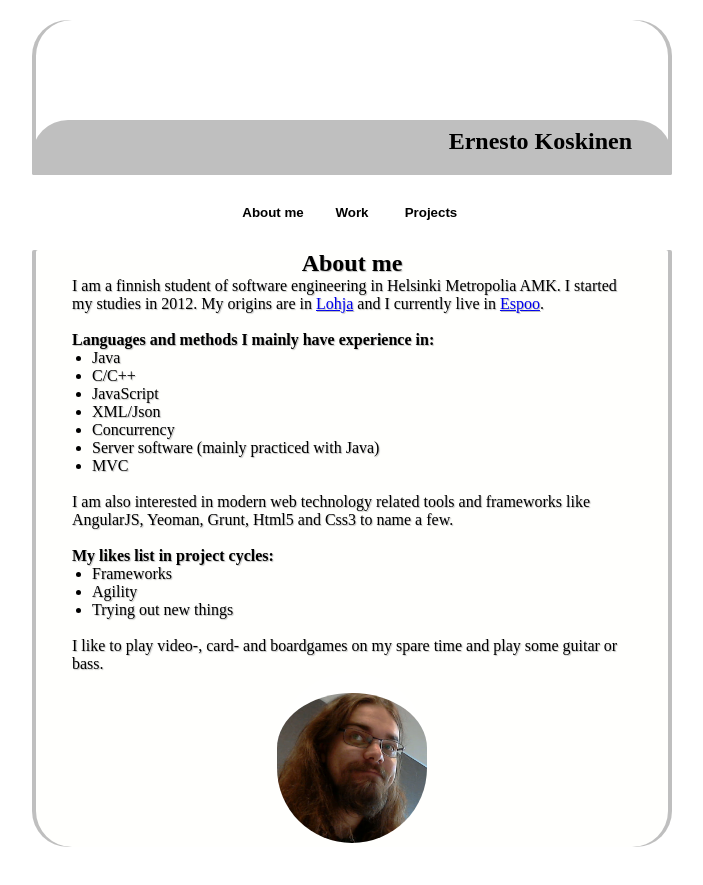
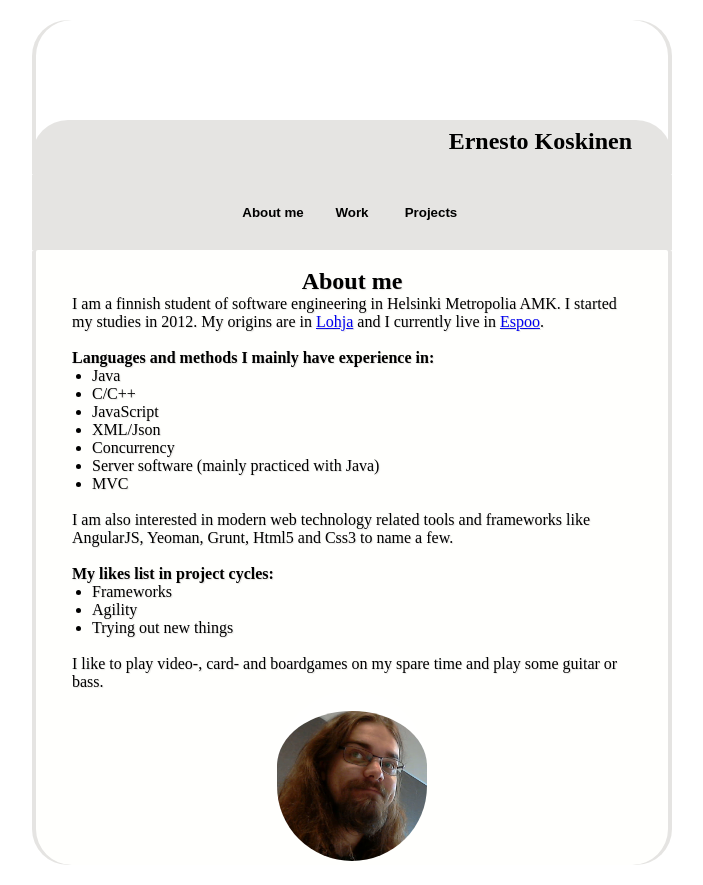
Before and after one commit to gjogre/curriculum, a website: page app/index.html in a window 1280 px wide. Shown: the whole page, without its empty margins (288-991 px from the left). Drawn offline with Linux system fonts and the light colour scheme; files that its build step writes are made by us from their sources; files whose address does not match are found by name; a web font is replaced by a local one.

Commit message:
colortweak

```diff
--- a/app/index.html
+++ b/app/index.html
@@ -32,14 +32,16 @@
       </div>
     </header>
 
-    <div class="centered" ng-controller="MainCtrl">
+    <div class="grayBox" ng-controller="MainCtrl">
       <p><button class="myButton" ng-click="changeView('about')">About me</button>
       <button class="myButton" ng-click="changeView('work')">Work</button>
       <button class="myButton" ng-click="changeView('projects')">Projects</button></p>
     </div>
     <!-- Contents frame-->
     <div class="contents">
+      <br>
       <div ng-view class="animation"></div>
+
     </div>
     <!-- Google Analytics: change UA-XXXXX-X to be your site's ID -->
      <script>
--- a/app/styles/main.css
+++ b/app/styles/main.css
@@ -15,7 +15,7 @@ body {
   margin-right: auto;
   background-color: #FFFFFF
   color:#000000;
-  text-shadow: 1px 1px 1px #BFBFBF;
+  text-shadow: 1px 1px 1px #E5E4E2;
   /*font-family: 'PT Serif Caption', serif;*/
 }
 
@@ -32,10 +32,10 @@ article {
 
 header {
   box-shadow:
-    inset 4px 0px 0px #BFBFBF,
-    inset -4px 0px 0px #BFBFBF,
+    inset 4px 0px 0px #E5E4E2,
+    inset -4px 0px 0px #E5E4E2,
     inset 0 100px 0 #FFFFFF,
-    inset 0 -70px 0 #BFBFBF;
+    inset 0 -70px 0 #E5E4E2;
 
       border-radius: 36px 36px 2px 2px;
       padding-left: 40px;
@@ -51,8 +51,8 @@ ul {
 .contents {
 
     box-shadow:
-      inset 4px 0px 0px #BFBFBF,
-      inset -4px  0px 0px #BFBFBF;
+      inset 4px 0px 0px #E5E4E2,
+      inset -4px  0px 0px #E5E4E2;
 
     border-radius: 2px 2px 36px 36px;
     padding-left: 40px;
@@ -62,7 +62,11 @@ ul {
 
 .centered {
   text-align: center;
+}
 
+.grayBox {
+  text-align: center;
+  background: #E5E4E2;
 }
 
 .photoOfMe {
@@ -81,7 +85,7 @@ ul {
   inset 0px 0px 4px #000000,
   inset 0px 0px 0px #4EB1BA,
   inset 0px 0px 1px #4EB1BA;*/
-  background: #FFFFFF;
+  background: #E5E4E2;
   /*background-size: 80px 60px;*/
  height: 75px;
  width: 75px;
@@ -92,7 +96,7 @@ ul {
 
 }
 .myButton:hover {
-  background: #53A653;
+  background: #FFFFFF;
 }
 .myButton:active {
   position:relative;
```
Also changed, not shown: dist/index.html, dist/styles/a05ef0af.main.css (added).
